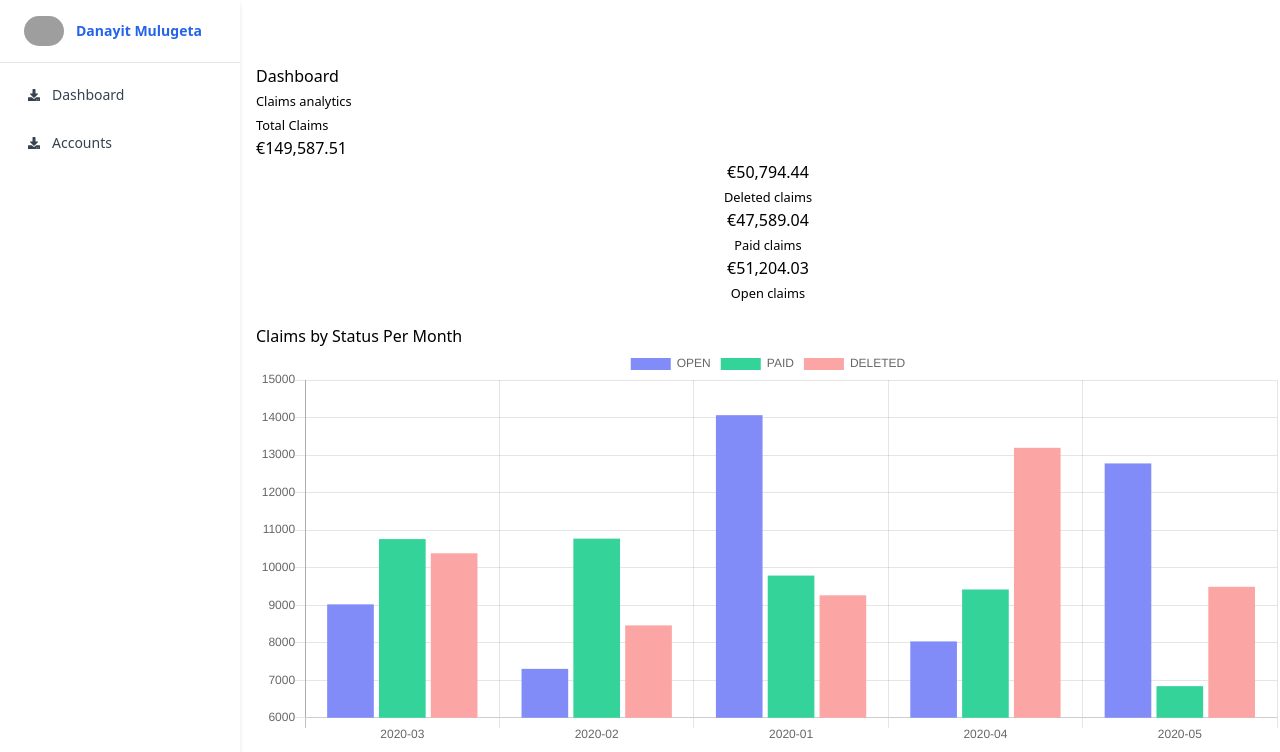
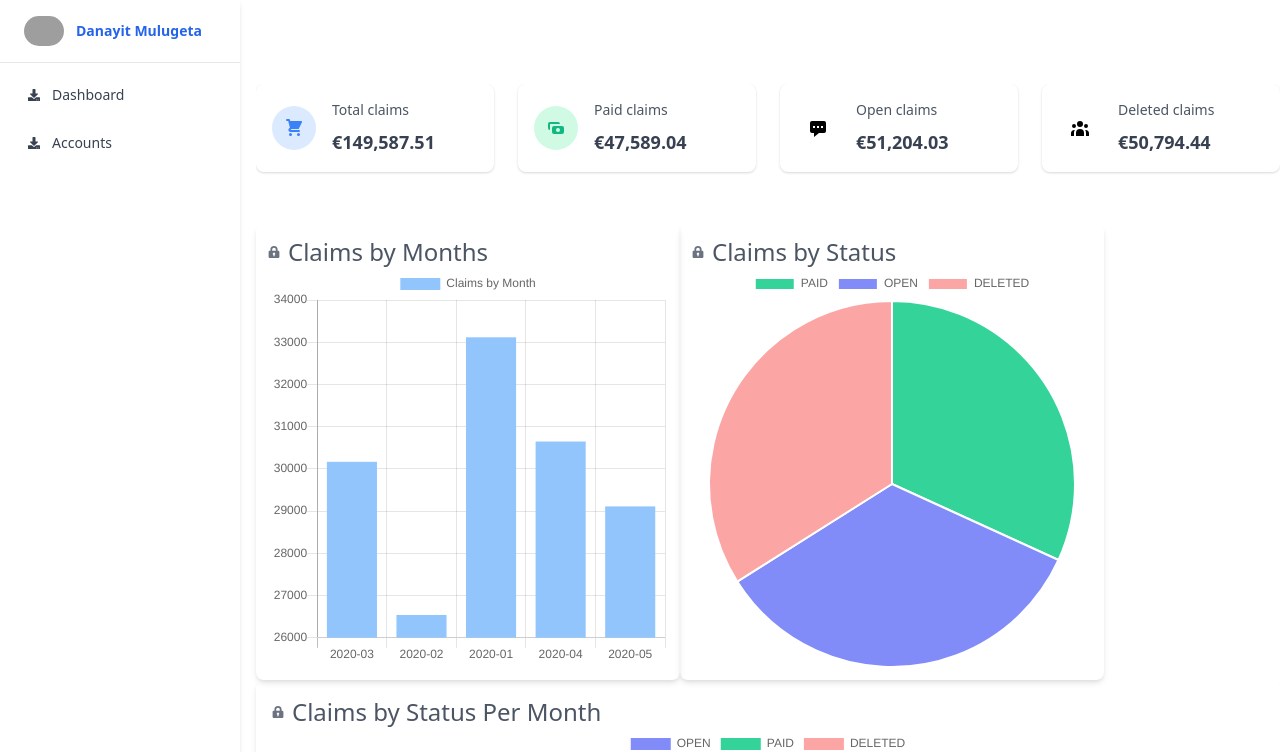
Before and after one commit to Dayni0603/receeve, a Vue app: page /home in a window 1280 px wide. Shown: the top 752 px of the page. Built offline with nearby package versions, Linux system fonts and the light colour scheme; data requests are answered from the project's data file; grey boxes are pictures that could not be loaded.

Commit message:
dashebord page update

```diff
--- a/src/pages/Dashboard.vue
+++ b/src/pages/Dashboard.vue
@@ -1,243 +1,376 @@
 <template>
+  <div class="flex flex-col">
+    <div class="py-5">
+      <main class="h-full overflow-y-auto">
+        <div class="container  mx-auto grid">
+          <div class="grid gap-6 mb-8 md:grid-cols-2 xl:grid-cols-4">
+            <div
+              class="flex items-center p-4 bg-white rounded-lg shadow dark:bg-gray-800"
+            >
+              <div
+                class="p-3 mr-4 text-blue-500 bg-blue-100 rounded-full dark:text-blue-100 dark:bg-blue-500"
+              >
+                <svg class="w-5 h-5" fill="currentColor" viewBox="0 0 20 20">
+                  <path
+                    d="M3 1a1 1 0 000 2h1.22l.305 1.222a.997.997 0 00.01.042l1.358 5.43-.893.892C3.74 11.846 4.632 14 6.414 14H15a1 1 0 000-2H6.414l1-1H14a1 1 0 00.894-.553l3-6A1 1 0 0017 3H6.28l-.31-1.243A1 1 0 005 1H3zM16 16.5a1.5 1.5 0 11-3 0 1.5 1.5 0 013 0zM6.5 18a1.5 1.5 0 100-3 1.5 1.5 0 000 3z"
+                  ></path>
+                </svg>
+              </div>
               <div>
-        <div class="page-header">
-            <h3 class="">Dashboard</h3>
-            <small>Claims analytics</small>
+                <p
+                  class="mb-2 text-sm font-medium text-gray-600 dark:text-gray-400"
+                >
+                  Total claims
+                </p>
+                <p
+                  class="text-lg font-semibold text-gray-700 dark:text-gray-200"
+                >
+                  {{ formatMoney(totalClaims) }}
+                </p>
+              </div>
             </div>
 
+            <div
+              class="flex items-center p-4 bg-white rounded-lg shadow dark:bg-gray-800"
+            >
+              <div
+                class="p-3 mr-4 text-green-500 bg-green-100 rounded-full dark:text-green-100 dark:bg-green-500"
+              >
+                <svg class="w-5 h-5" fill="currentColor" viewBox="0 0 20 20">
+                  <path
+                    fill-rule="evenodd"
+                    d="M4 4a2 2 0 00-2 2v4a2 2 0 002 2V6h10a2 2 0 00-2-2H4zm2 6a2 2 0 012-2h8a2 2 0 012 2v4a2 2 0 01-2 2H8a2 2 0 01-2-2v-4zm6 4a2 2 0 100-4 2 2 0 000 4z"
+                    clip-rule="evenodd"
+                  ></path>
+                </svg>
+              </div>
               <div>
-            <div class="claims-total-container">
-                <div class="claims-total">
-                    <small>Total Claims</small>
-                    <h4>{{formatMoney(totalClaims)}} <span class="las la-arrow-right"></span></h4>
+                <p
+                  class="mb-2 text-sm font-medium text-gray-600 dark:text-gray-400"
+                >
+                  Paid claims
+                </p>
+                <p
+                  class="text-lg font-semibold text-gray-700 dark:text-gray-200"
+                >
+                  {{ formatMoney(stats.paid) }}
+                </p>
+              </div>
+            </div>
+
+            <div
+              class="flex items-center p-4 bg-white rounded-lg shadow dark:bg-gray-800"
+            >
+              <div
+                class="p-3 mr-4 text-teal-500 bg-teal-100 rounded-full dark:text-teal-100 dark:bg-teal-500"
+              >
+                <svg class="w-5 h-5" fill="currentColor" viewBox="0 0 20 20">
+                  <path
+                    fill-rule="evenodd"
+                    d="M18 5v8a2 2 0 01-2 2h-5l-5 4v-4H4a2 2 0 01-2-2V5a2 2 0 012-2h12a2 2 0 012 2zM7 8H5v2h2V8zm2 0h2v2H9V8zm6 0h-2v2h2V8z"
+                    clip-rule="evenodd"
+                  ></path>
+                </svg>
+              </div>
+              <div>
+                <p
+                  class="mb-2 text-sm font-medium text-gray-600 dark:text-gray-400"
+                >
+                  Open claims
+                </p>
+                <p
+                  class="text-lg font-semibold text-gray-700 dark:text-gray-200"
+                >
+                  {{ formatMoney(stats.open) }}
+                </p>
+              </div>
+            </div>
+
+            <div
+              class="flex items-center p-4 bg-white rounded-lg shadow dark:bg-gray-800"
+            >
+              <div
+                class="p-3 mr-4 text-orange-500 bg-orange-100 rounded-full dark:text-orange-100 dark:bg-orange-500"
+              >
+                <svg class="w-5 h-5" fill="currentColor" viewBox="0 0 20 20">
+                  <path
+                    d="M13 6a3 3 0 11-6 0 3 3 0 016 0zM18 8a2 2 0 11-4 0 2 2 0 014 0zM14 15a4 4 0 00-8 0v3h8v-3zM6 8a2 2 0 11-4 0 2 2 0 014 0zM16 18v-3a5.972 5.972 0 00-.75-2.906A3.005 3.005 0 0119 15v3h-3zM4.75 12.094A5.973 5.973 0 004 15v3H1v-3a3 3 0 013.75-2.906z"
+                  ></path>
+                </svg>
+              </div>
+              <div>
+                <p
+                  class="mb-2 text-sm font-medium text-gray-600 dark:text-gray-400"
+                >
+                  Deleted claims
+                </p>
+                <p
+                  class="text-lg font-semibold text-gray-700 dark:text-gray-200"
+                >
+                  {{ formatMoney(stats.deleted) }}
+                </p>
               </div>
             </div>
           </div>
-        <div class="analytics">
-            <div class="analytic text-center">
-                <div class="analytic-icon">
-                    <span class="las la-clipboard-check text-danger"></span>
         </div>
-                <div class="stats">
-                    <h4>{{formatMoney(stats.deleted)}}</h4>
-                    <small>Deleted claims</small>
+      </main>
+    </div>
+    <div class="flex">
+      <div class="p-3 overflow-x-auto relative shadow-md sm:rounded-lg">
+        <h5 class="text-2xl text-gray-600 flex items-center">
+          <svg
+            class="fill-current text-gray-500 w-3 h-3 mr-2"
+            xmlns="http://www.w3.org/2000/svg"
+            viewBox="0 0 20 20"
+          >
+            <path
+              d="M4 8V6a6 6 0 1 1 12 0v2h1a2 2 0 0 1 2 2v8a2 2 0 0 1-2 2H3a2 2 0 0 1-2-2v-8c0-1.1.9-2 2-2h1zm5 6.73V17h2v-2.27a2 2 0 1 0-2 0zM7 6v2h6V6a3 3 0 0 0-6 0z"
+            />
+          </svg>
+          Claims by Months
+        </h5>
+        <div class="">
+          <bar-chart
+            v-if="Object.values(claimsChartSingle).length > 0"
+            :height="400"
+            :chart-data="
+              BarChartMonths(
+                'Claims by Month',
+                claimsChartSingle,
+                '#93C5FD',
+                'single'
+              )
+            "
+            :options="{ maintainAspectRatio: false }"
+          ></bar-chart>
         </div>
       </div>
-            <div class="analytic text-center">
-                <div class="analytic-icon">
-                    <span class="las la-handshake text-success"></span>
-                </div>
-                <div class="stats">
-                    <h4>{{formatMoney(stats.paid)}}</h4>
-                    <small>Paid claims</small>
-                </div>
-            </div>
-            <div class="analytic text-center">
-                <div class="analytic-icon">
-                    <span class="las la-bullhorn text-primary"></span>
-                </div>
-                <div class="stats">
-                    <h4>{{formatMoney(stats.open)}}</h4>
-                    <small>Open claims</small>
+      <div class="p-3 overflow-x-auto relative shadow-md sm:rounded-lg">
+        <h5 class="text-2xl text-gray-600 flex items-center">
+          <svg
+            class="fill-current text-gray-500 w-3 h-3 mr-2"
+            xmlns="http://www.w3.org/2000/svg"
+            viewBox="0 0 20 20"
+          >
+            <path
+              d="M4 8V6a6 6 0 1 1 12 0v2h1a2 2 0 0 1 2 2v8a2 2 0 0 1-2 2H3a2 2 0 0 1-2-2v-8c0-1.1.9-2 2-2h1zm5 6.73V17h2v-2.27a2 2 0 1 0-2 0zM7 6v2h6V6a3 3 0 0 0-6 0z"
+            />
+          </svg>
+          Claims by Status
+        </h5>
+        <div class="">
+          <pie-chart
+            v-if="stats.open"
+            :height="400"
+            :chart-data="
+              PieChartStatus('Claims by Month', stats, [
+                '#34D399',
+                '#818CF8',
+                '#FCA5A5',
+              ])
+            "
+            :options="{ maintainAspectRatio: false }"
+          ></pie-chart>
         </div>
       </div>
     </div>
-        <div class="account-card card mt-5">
-            <div class="card-header">
-                <h5 class="card-title">Claims by Status Per Month</h5>
-            </div>
-            <div class="card-body">
-                <bar-chart v-if="Object.values(claimsChartSeries).length > 0" :height="400" :chart-data="BarChartMonths('Claims by Month', claimsChartSeries, ['#818CF8','#34D399', '#FCA5A5'], 'series')" :options="{ maintainAspectRatio: false}"></bar-chart>
-            </div>
-        </div>
-
-        <div class="charts mt-5">
-            <div class="bar-chart">
-                <div class="account-card card">
-                    <div class="card-header">
-                        <h5 class="card-title">Claims by Months</h5>
-                    </div>
-                    <div class="card-body">
-                        <bar-chart v-if="Object.values(claimsChartSingle).length > 0" :height="400" :chart-data="BarChartMonths('Claims by Month', claimsChartSingle, '#93C5FD', 'single')" :options="{ maintainAspectRatio: false}"></bar-chart>
-                    </div>
-                </div>
-            </div>
-
-            <div class="pie-chart">
-                <div class="account-card card">
-                    <div class="card-header">
-                        <h5 class="card-title">Claims by Status</h5>
-                    </div>
-                    <div class="card-body">
-                        <pie-chart v-if="stats.open" :height="400" :chart-data="PieChartStatus('Claims by Month', stats, ['#34D399', '#818CF8', '#FCA5A5'])" :options="{ maintainAspectRatio: false}"></pie-chart>
-                    </div>
-                </div>
+    <div class="p-4 overflow-x-auto relative shadow-md sm:rounded-lg">
+      <h5 class="text-2xl text-gray-600 flex items-center">
+        <svg
+          class="fill-current text-gray-500 w-3 h-3 mr-2"
+          xmlns="http://www.w3.org/2000/svg"
+          viewBox="0 0 20 20"
+        >
+          <path
+            d="M4 8V6a6 6 0 1 1 12 0v2h1a2 2 0 0 1 2 2v8a2 2 0 0 1-2 2H3a2 2 0 0 1-2-2v-8c0-1.1.9-2 2-2h1zm5 6.73V17h2v-2.27a2 2 0 1 0-2 0zM7 6v2h6V6a3 3 0 0 0-6 0z"
+          />
+        </svg>
+        Claims by Status Per Month
+      </h5>
+      <div class="">
+        <bar-chart
+          v-if="Object.values(claimsChartSeries).length > 0"
+          :height="400"
+          :chart-data="
+            BarChartMonths(
+              'Claims by Month',
+              claimsChartSeries,
+              ['#818CF8', '#34D399', '#FCA5A5'],
+              'series'
+            )
+          "
+          :options="{ maintainAspectRatio: false }"
+        ></bar-chart>
       </div>
     </div>
   </div>
 </template>
 
 <script lang="ts">
-
-import { Component, Vue } from 'vue-property-decorator'
-import { Claim } from '@/interfaces/claim'
-import { formatMoney } from '../../utils'
+import { Component, Vue } from "vue-property-decorator";
+import { Claim } from "@/interfaces/claim";
+import { formatMoney } from "../../utils";
 
 //charts
-import BarChart from '@/components/BarChart'
-import PieChart from '@/components/PieChart'
+import BarChart from "@/components/BarChart";
+import PieChart from "@/components/PieChart";
 
 @Component({
   components: {
     BarChart,
-        PieChart
-    }
+    PieChart,
+  },
 })
 export default class Dashboard extends Vue {
   //data definitions
-    claims: Array<Claim> = []
-    total: number = 0
-    paid: number = 0
-    open: number = 0
+  claims: Array<Claim> = [];
+  total: number = 0;
+  paid: number = 0;
+  open: number = 0;
 
   chartOptions: object = {
     lineSmooth: false,
     fullWidth: true,
-    }
+  };
 
   async mounted() {
-        await this.fetchClaims()
+    await this.fetchClaims();
   }
 
   //computed
   get stats(): object {
-        let paid: number = 0
-        let open: number = 0
-        let deleted: number = 0
+    let paid: number = 0;
+    let open: number = 0;
+    let deleted: number = 0;
 
-        this.claims.map(claim => {
-            paid += claim.status === 'PAID'? claim.fees : 0
-            open += claim.status === 'OPEN'? claim.fees : 0
-            deleted += claim.status === 'DELETED'? claim.fees : 0
-        })
+    this.claims.map((claim) => {
+      paid += claim.status === "PAID" ? claim.fees : 0;
+      open += claim.status === "OPEN" ? claim.fees : 0;
+      deleted += claim.status === "DELETED" ? claim.fees : 0;
+    });
 
-        return { paid, open, deleted }
+    return { paid, open, deleted };
   }
 
   get totalClaims() {
     let total = 0;
     this.claims.map((claim) => {
-            total += claim.fees as number
-        })
-        return total
+      total += claim.fees as number;
+    });
+    return total;
   }
 
   get claimsChartSingle() {
     return this.claims.reduce((accumulator, claim) => {
-            const month = claim.dueDate.substr(0, 7)
-            if (!accumulator[month]) accumulator[month] = 0
-            accumulator[month] += (claim.fees / 100) //Divide currency by 100 to show actual value
-            return accumulator
-        }, {} as any)
+      const month = claim.dueDate.substr(0, 7);
+      if (!accumulator[month]) accumulator[month] = 0;
+      accumulator[month] += claim.fees / 100; //Divide currency by 100 to show actual value
+      return accumulator;
+    }, {} as any);
   }
 
   get claimsChartSeries() {
     return this.claims.reduce((accumulator, claim) => {
-            const month = claim.dueDate.substr(0, 7)
-            if (!accumulator[month]) accumulator[month] = [0,0,0]
+      const month = claim.dueDate.substr(0, 7);
+      if (!accumulator[month]) accumulator[month] = [0, 0, 0];
 
-            switch(claim.status) {
+      switch (claim.status) {
         case "OPEN":
-                    accumulator[month][0] += (claim.fees / 100) //Divide currency by 100 to show actual value
+          accumulator[month][0] += claim.fees / 100; //Divide currency by 100 to show actual value
           break;
         case "PAID":
-                    accumulator[month][1] += (claim.fees / 100) //Divide currency by 100 to show actual value
+          accumulator[month][1] += claim.fees / 100; //Divide currency by 100 to show actual value
           break;
         case "DELETED":
-                    accumulator[month][2] += (claim.fees / 100) //Divide currency by 100 to show actual value
+          accumulator[month][2] += claim.fees / 100; //Divide currency by 100 to show actual value
           break;
       }
 
-            return accumulator
-        }, {} as any)
+      return accumulator;
+    }, {} as any);
   }
-
 
   //methods
   async fetchClaims() {
     try {
-            const res = await this.axios.get('claims')
-            this.claims = res.data as Array<Claim>
-        }catch(error) {
-            console.log(error)
+      const res = await this.axios.get("claims");
+      this.claims = res.data as Array<Claim>;
+    } catch (error) {
+      console.log(error);
     }
   }
 
   //Format currency
   formatMoney(amount: number): string {
-        return formatMoney(amount)
+    return formatMoney(amount);
   }
 
   //format data into chart canvas requirements
-    BarChartMonths(label = '', dataset: any, color: any, type = '') {
-        let formattedData = {}
-        if(type === 'single') {
+  BarChartMonths(label = "", dataset: any, color: any, type = "") {
+    let formattedData = {};
+    if (type === "single") {
       formattedData = {
         labels: Object.keys(dataset),
-                datasets: [{
+        datasets: [
+          {
             label,
             backgroundColor: color,
-                    data: Object.values(dataset)
-                },]
-            }
-        }else{
+            data: Object.values(dataset),
+          },
+        ],
+      };
+    } else {
       const dataObj = {
         open: [] as Array<number>,
         paid: [] as Array<number>,
-                deleted: [] as Array<number>
-            }
+        deleted: [] as Array<number>,
+      };
 
       Object.keys(dataset).map((month: any) => {
-                dataObj.open.push(dataset[month][0])
-                dataObj.paid.push(dataset[month][1])
-                dataObj.deleted.push(dataset[month][2])
-            })
+        dataObj.open.push(dataset[month][0]);
+        dataObj.paid.push(dataset[month][1]);
+        dataObj.deleted.push(dataset[month][2]);
+      });
 
       formattedData = {
         labels: Object.keys(dataset),
-                datasets: [{
-                    label: 'OPEN',
+        datasets: [
+          {
+            label: "OPEN",
             backgroundColor: color[0],
-                    data: dataObj.open
-                },{
-                    label: 'PAID',
+            data: dataObj.open,
+          },
+          {
+            label: "PAID",
             backgroundColor: color[1],
-                    data: dataObj.paid
-                },{
-                    label: 'DELETED',
+            data: dataObj.paid,
+          },
+          {
+            label: "DELETED",
             backgroundColor: color[2],
-                    data: dataObj.deleted
-                },]
-            }
+            data: dataObj.deleted,
+          },
+        ],
+      };
     }
 
-        return formattedData
+    return formattedData;
   }
 
   //format data into chart canvas requirements
-    PieChartStatus(label = '', dataset: object, color: any) {
+  PieChartStatus(label = "", dataset: object, color: any) {
     const formattedData = {
-            labels: ['PAID', 'OPEN', 'DELETED'],
-            datasets: [{
+      labels: ["PAID", "OPEN", "DELETED"],
+      datasets: [
+        {
           label,
           backgroundColor: color,
-                data: Object.values(this.stats)
-            },]
+          data: Object.values(this.stats),
+        },
+      ],
+    };
+
+    return formattedData;
   }
-
-        return formattedData
 }
-
-}
-
 </script>
```
Lines whose indentation alone changed are shown as unchanged.
